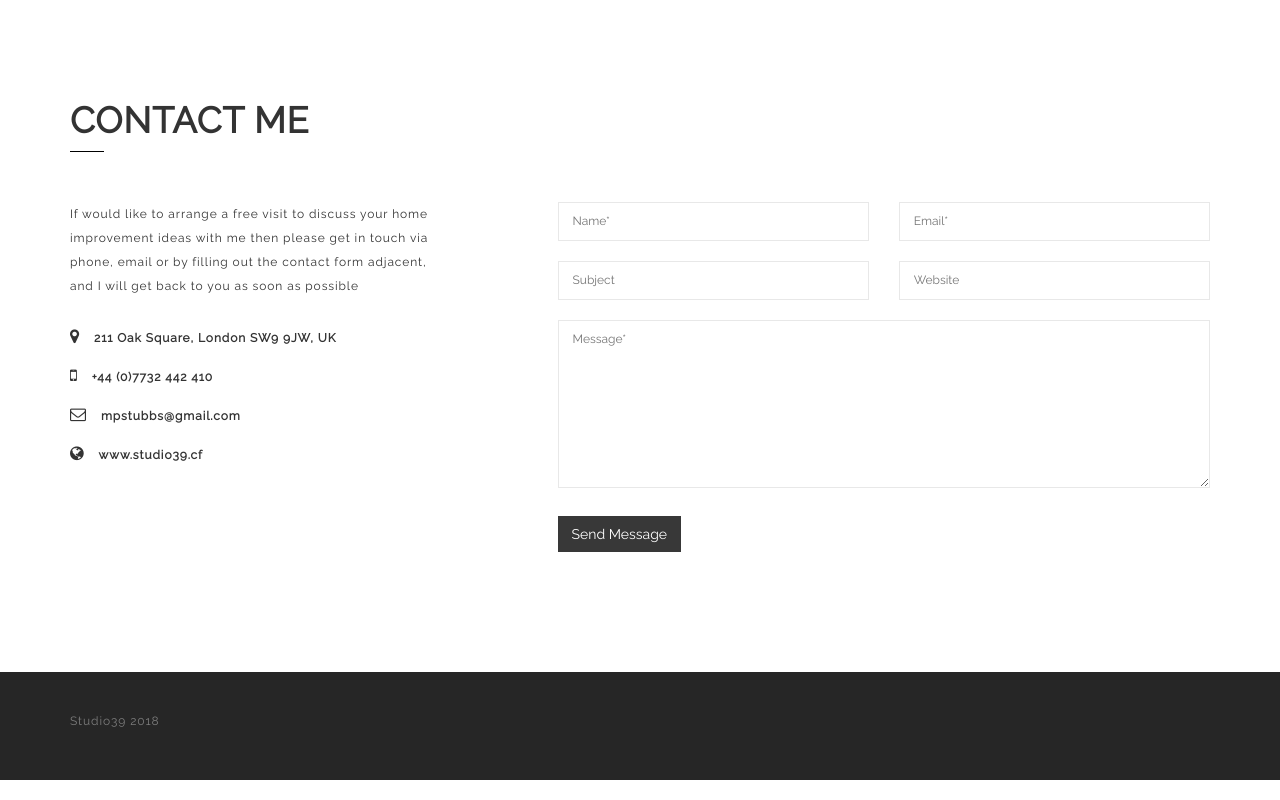
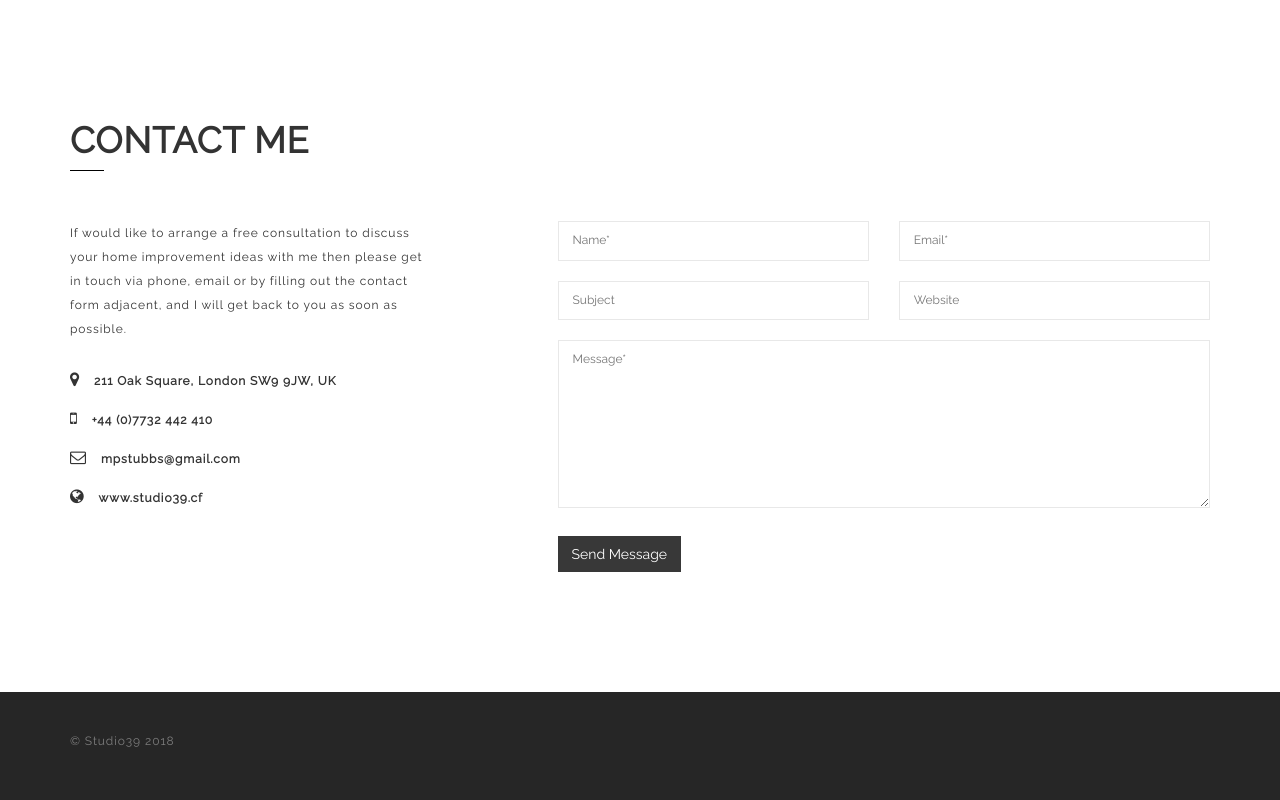
Before and after one commit to studio-39/studio-39.github.io, a plain HTML site: page index.html in a window 1280 px wide. Shown: the part 2560-3360 px from the top of the page. Drawn offline with Linux system fonts and the light colour scheme.

Commit message:
contact description

```diff
--- a/index.html
+++ b/index.html
@@ -138,7 +138,7 @@
 
 					<div class="col-sm-6">
 					<div class="about-us text-left">
-						<h4>Mike Stubbs - Architectural Designer</h4>
+						<h4>Mike Stubbs<br>Architectural Designer</h4>
 						<p id="double-spaced" style="line-height: 200%; font-weight:300; color:#000;">
                         I have over ten years experience in residential extensions and refurbishments across London and beyond. My approach is to create a dialogue with clients in order gain a comprehensive understanding of their requirements and fully develop the project brief. I do not have a house style but rather I believe in tailoring designs to suit clients' individual needs to ensure they are happy with the end result. I offer a free no-obligation initial consultation to discuss your project and following this I can offer a range of architectural services, including:</p>
                         <p id="triple-spaced" style="line-height: 250%; font-weight:300; color:#000;">Feasibility Study<br>Concept Design<br>Application for Planning Permission<br>Building Regulations Approval<br>Full Technical Design &amp; Specification</p>
@@ -290,7 +290,7 @@
 					</div>
 				</div>
 				<div class="col-sm-4 contact-info">
-                    <p class="contact-content" >If would like to arrange a free visit to discuss your home improvement ideas with me then please get in touch via phone, email or by filling out the contact form adjacent, and I will get back to you as soon as possible</p>
+                    <p class="contact-content" >If would like to arrange a free consultation to discuss your home improvement ideas with me then please get in touch via phone, email or by filling out the contact form adjacent, and I will get back to you as soon as possible.</p>
 					<p class="st-address"><i class="fa fa-map-marker"></i> <strong>211 Oak Square, London SW9 9JW, UK</strong></p>
 					<p class="st-phone"><i class="fa fa-mobile"></i> <strong>+44 (0)7732 442 410</strong></p>
 					<p class="st-email"><i class="fa fa-envelope-o"></i> <strong>mpstubbs@gmail.com</strong></p>
@@ -336,7 +336,7 @@
 				</div>
 				<!-- /SOCIAL ICONS -->
 				<div class="col-sm-6 col-sm-pull-6 copyright">
-					<p>Studio39 2018</p>
+					<p>© Studio39 2018</p>
 				</div>
 			</div>
 		</div>
```
